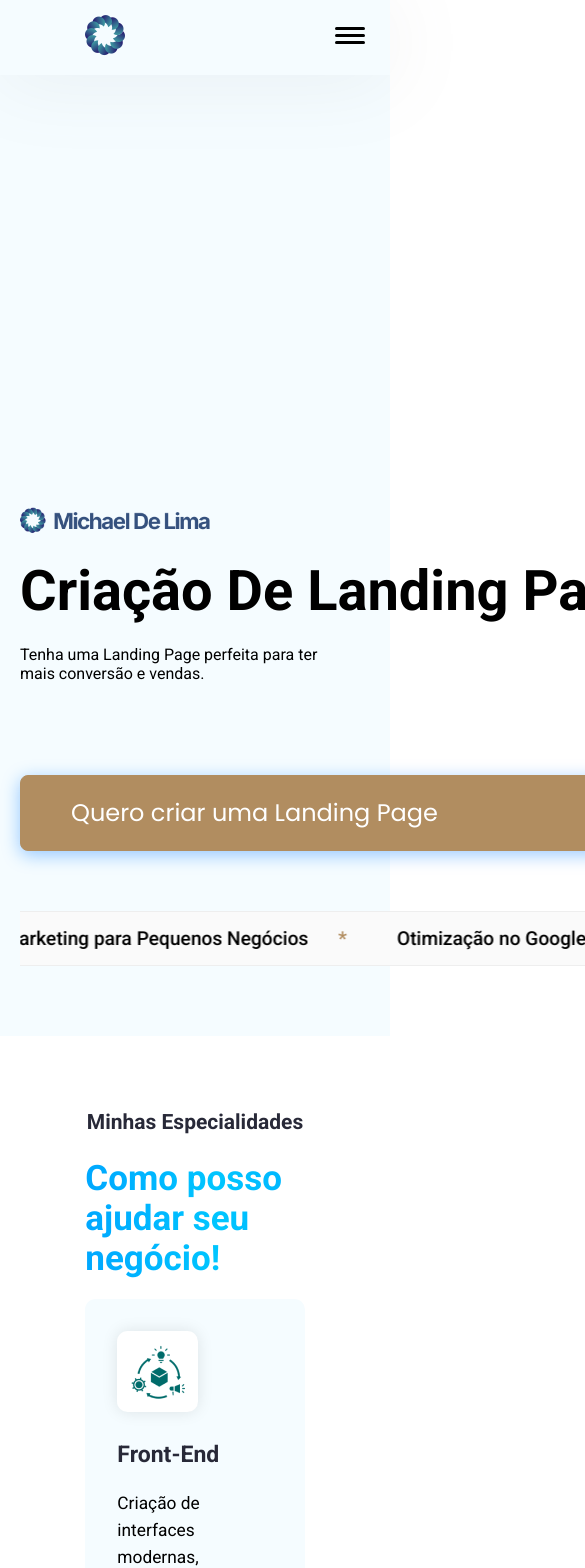
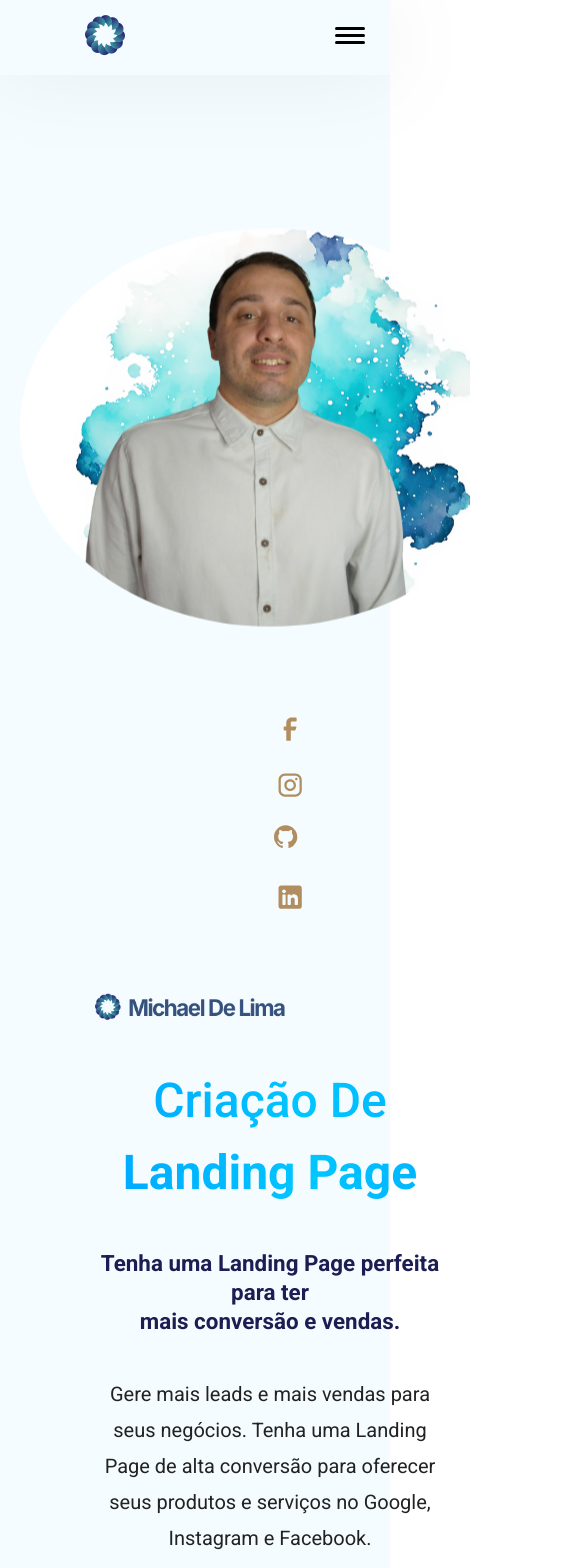
Before and after one commit to MichaeLdeLima27/Devfullstackmp, a React (Create React App) app: page / in a window 390 px wide. Shown: the top 1568 px of the page, 585 px wide, since content can reach past the window. Built offline with nearby package versions, Linux system fonts and the light colour scheme.

Commit message:
ajustando carrosel seção hero

```diff
--- a/src/App.css
+++ b/src/App.css
@@ -180,6 +180,7 @@ h2 {
 
 /* Navbar Style Start */
 .navbar {
+  position: relative;
   display: flex;
   justify-content: space-between;
   align-items: center;
@@ -190,7 +191,7 @@ h2 {
   top: 0;
   left: 0;
   right: 0;
-  z-index: 1;
+  z-index: 10;
 }
 .navbar--items > ul {
   list-style: none;
@@ -218,86 +219,190 @@ h2 {
 .navbar__logo {
   width: 190px;
   height: auto;
+  cursor: pointer;
+  margin-top: 30px;
 }
 /* Navbar Styler Ends */
-
+/* ========================= HERO SECTION ========================= */
 .hero--section {
   display: flex;
   justify-content: space-between;
   align-items: center;
-  padding: 100px 80px;
-  gap: 40px;
+  padding: 80px 60px;
+  flex-wrap: wrap;
+  gap: 30px;
   background-color: var(--bg-shade);
-  flex-wrap: wrap;
 }
 
-/* Texto */
+/* ========================= TEXTO ========================= */
 .hero--section--text {
   flex: 1;
   min-width: 300px;
   display: flex;
   flex-direction: column;
   gap: 20px;
+  font-family: 'Roboto', sans-serif;
+  max-width: 700px; /* permite o título completo */
 }
 
-/* Imagem */
+/* ========================= TÍTULO PRINCIPAL ========================= */
+.hero--section--title1 {
+  font-size: 60px; /* diminuiu para caber */
+  font-weight: bold;
+  line-height: 1.5;
+  background: linear-gradient(90deg, #007bff, #00c6ff, #007bff);
+  -webkit-background-clip: text;
+  background-clip: text;
+  -webkit-text-fill-color: transparent;
+  background-size: 300% 300%;
+  animation: gradientMove 6s ease infinite;
+  font-family: 'Roboto', sans-serif;
+  margin-top: 20px;
+}
+
+.hero--section-title--color {
+  font-weight: 500;
+}
+
+.hero--highlight {
+  font-weight: 700;
+}
+
+/* ========================= SUBTÍTULO ========================= */
+.tech-stack {
+  font-size: 1.8rem;
+  font-weight: 700;
+  color: var(--darkblue);
+  line-height: 1.3;
+  margin-top: 20px;
+  font-family: 'Roboto', sans-serif;
+}
+
+/* ========================= DESCRIÇÃO ========================= */
+.hero--section-description {
+  font-size: 1.5rem;
+  line-height: 1.5;
+  color: #333;
+  font-weight: 700;
+  margin-top: 20px;
+  font-family: 'Roboto', sans-serif;
+}
+
+/* ========================= BOTÃO CTA ========================= */
+.btn.btn-primary {
+  margin-top: 10px;
+  padding: 24px 30px;
+  font-size: 1.5rem;
+  font-weight: 600;
+  border-radius: 8px;
+  background-color: #007bff; /* azul inicial */
+  color: #fff; /* texto branco */
+  border: none;
+  cursor: pointer;
+  font-family: 'Roboto', sans-serif;
+  display: flex;               /* centraliza conteúdo */
+  justify-content: center;     /* horizontal */
+  align-items: center;         /* vertical */
+  gap: 10px;                   /* espaço entre texto e seta */
+  overflow: hidden;
+}
+
+/* Texto piscando */
+.btn.btn-primary span.text {
+  animation: blinkText 1.2s infinite;
+  display: inline-block;
+}
+
+/* Seta azul */
+.btn.btn-primary span.arrow {
+  color: #00c6ff; /* azul claro */
+  transition: color 0.3s ease;
+}
+
+/* Hover: botão branco, texto azul escuro, seta azul escuro */
+.btn.btn-primary:hover {
+  background-color: #003366; /* azul escuro */
+}
+
+.btn.btn-primary:hover span.text {
+  color: #003366; /* azul escuro */
+}
+
+.btn.btn-primary:hover span.arrow {
+  color: #003366; /* mesma cor do texto no hover */
+}
+
+/* Keyframes de piscada do texto */
+@keyframes blinkText {
+  0%, 50%, 100% {
+    opacity: 1;
+  }
+  25%, 75% {
+    opacity: 0.5;
+  }
+}
+
+
+/* ========================= IMAGEM E ÍCONES ========================= */
 .hero--section--media {
   flex: 1;
-  min-width: 300px;
+  min-width: 500px;
   display: flex;
-  flex-direction: column;
-  align-items: center;
-  position: relative;
+  align-items: center; /* mantém imagem e ícones na mesma linha */
+  gap: 20px;
 }
 
 .hero--section--media img {
   width: 100%;
-  max-width: 500px;
-  border-radius: 20px;
+  max-width: 550px;
+  border-radius: 50%;
   object-fit: cover;
-}
-
-/* Ícones sociais */
-.hero--social--icon2 {
-  position: absolute;
-  top: 50%;
-  right: -60px;
-  transform: translateY(-50%);
-  display: flex;
-  flex-direction: column;
-  gap: 26px;
-  z-index: 10;
+  animation: float 6s ease-in-out infinite;
+  margin-top: 150px;
 }
 
 .hero--social--icon2 ul {
   list-style: none;
-  padding: 0;
-  margin: 0;
+  display: flex;
+  flex-direction: column;
+  gap: 20px;
+  margin-top: 50px;
 }
 
-.hero--social--icon2 li a {
-  display: flex;
-  align-items: center;
-  justify-content: center;
-}
-
-/* Carrossel de keywords */
+/* ========================= CARROSSEL PALAVRAS ========================= */
 .hero-keywords-container {
+  width: 100%;
+  position: relative;
   overflow: hidden;
   white-space: nowrap;
-  width: 100%;
+  margin: 10px 0 0 0; /* só 10px de margem em cima */
+  padding: 10px 0; /* mantém um pequeno espaçamento interno */
+  background-color: rgba(255,255,255,0.05); /* opcional */
 }
 
 .keywords-track {
-  display: inline-block;
-  animation: scrollKeywords 30s linear infinite;
+  display: inline-flex;
+  gap: 50px;
+  animation: scrollKeywords 25s linear infinite;
+  width: max-content;
 }
 
 .keywords-track span {
-  display: inline-block;
-  margin-right: 50px;
   font-weight: 600;
   color: var(--primary);
+  font-size: 1rem;
+}
+
+/* ========================= ANIMAÇÕES ========================= */
+@keyframes gradientMove {
+  0% { background-position: 0% 50%; }
+  50% { background-position: 100% 50%; }
+  100% { background-position: 0% 50%; }
+}
+
+@keyframes float {
+  0%,100% { transform: translateY(0); }
+  50% { transform: translateY(-15px); }
 }
 
 @keyframes scrollKeywords {
@@ -305,12 +410,90 @@ h2 {
   100% { transform: translateX(-50%); }
 }
 
-/* Responsivo */
+/* ========================= RESPONSIVO ========================= */
+@media (max-width: 1024px) {
+  .hero--section {
+    flex-direction: column;
+    padding: 60px 40px;
+  }
+
+  .hero--section--media {
+    flex-direction: row; /* imagem + ícones em linha */
+    justify-content: center;
+    gap: 15px;
+    margin-top: 30px;
+  }
+
+  .hero--section--title1 {
+    font-size: 42px;
+  }
+}
+
+@media (max-width: 600px) {
+  .hero--section {
+    padding: 40px 20px;
+  }
+
+  .hero--section--title1 {
+    font-size: 36px;
+    text-align: center;
+  }
+
+  .tech-stack,
+  .hero--section-description {
+    text-align: center;
+    font-size: 1rem;
+  }
+
+  .hero--section--media {
+    flex-direction: column;
+    gap: 15px;
+  }
+}
+
+/* ========================= ANIMAÇÕES ========================= */
+@keyframes gradientMove {
+  0% { background-position: 0% 50%; }
+  50% { background-position: 100% 50%; }
+  100% { background-position: 0% 50%; }
+}
+
+@keyframes fadeInUp {
+  0% { opacity: 0; transform: translateY(20px); }
+  100% { opacity: 1; transform: translateY(0); }
+}
+
+@keyframes float {
+  0% { transform: translateY(0); }
+  50% { transform: translateY(-10px); }
+  100% { transform: translateY(0); }
+}
+
+@keyframes scrollKeywords {
+  0% { transform: translateX(0); }
+  100% { transform: translateX(-50%); }
+}
+
+/* ========================= RESPONSIVO ========================= */
 @media (max-width: 1024px) {
   .hero--section {
     flex-direction: column-reverse;
     padding: 50px 20px;
     gap: 30px;
+  }
+
+  .hero--section--title1 {
+    font-size: 48px;
+    white-space: normal;
+  }
+
+  .tech-stack {
+    font-size: 1.4rem;
+  }
+
+  .hero--section-description {
+    font-size: 1rem;
+    line-height: 1.5;
   }
 
   .hero--section--media {
@@ -330,9 +513,6 @@ h2 {
     animation: none;
   }
 }
-
-
-
 
 .footer--social--icon2 ul {
   display: flex;
--- a/src/Pages/Home/HeroSection.jsx
+++ b/src/Pages/Home/HeroSection.jsx
@@ -1,9 +1,14 @@
+// HeroSection.tsx
+import React from 'react'
+import '../../App.css'
+
 export default function HeroSection() {
   return (
+    <>
+      {/* ========================= HERO ========================= */}
       <section id="heroSection" className="hero--section">
-      {/* Texto */}
+        {/* Texto principal */}
         <div className="hero--section--text">
-        {/* Logo */}
           <div className="hero--logo">
             <img
               src="./img/logoipsum-custom-logo.png"
@@ -12,7 +17,6 @@ export default function HeroSection() {
             />
           </div>
 
-        {/* Título e subtítulo */}
           <h1 className="hero--section--title1">
             <span className="hero--section-title--color">
               Criação De <span className="hero--highlight">Landing Page</span>
@@ -30,40 +34,19 @@ export default function HeroSection() {
             Google, Instagram e Facebook.
           </p>
 
-        {/* Botão CTA */}
           <button className="btn btn-primary">
-          Quero criar uma Landing Page
+            <span>Quero criar uma Landing Page</span>
+            <span className="arrow">→</span>
           </button>
-
-        {/* Carrossel de keywords */}
-        <div className="hero-keywords-container">
-          <div className="keywords-track">
-            <span>Criação de Landing Pages</span>
-            <span>Sites Profissionais</span>
-            <span>Marketing para Pequenos Negócios</span>
-            <span>Otimização no Google Meu Negócio</span>
-            <span>Tráfego Pago com Google Ads</span>
-            <span>Gestão de Anúncios no Meta Ads</span>
-            <span>Sites que Vendem Mais</span>
-            <span>Apresentação Profissional Online</span>
-            <span>Experiência Visual que Converte</span>
-            {/* duplicados para loop infinito */}
-            <span>Criação de Landing Pages</span>
-            <span>Sites Profissionais</span>
-            <span>Marketing para Pequenos Negócios</span>
-            <span>Otimização no Google Meu Negócio</span>
-            <span>Tráfego Pago com Google Ads</span>
-            <span>Gestão de Anúncios no Meta Ads</span>
-            <span>Sites que Vendem Mais</span>
-            <span>Apresentação Profissional Online</span>
-            <span>Experiência Visual que Converte</span>
-          </div>
-        </div>
         </div>
 
         {/* Imagem e ícones sociais */}
         <div className="hero--section--media">
-        <img src="/img/michelmp1.png" alt="Michael De Lima" />
+          <img
+            src="/img/michelmp1.png"
+            alt="Michael De Lima"
+            className="hero--media--img"
+          />
           <div className="hero--social--icon2">
             <ul>
               {/* Facebook */}
@@ -80,10 +63,11 @@ export default function HeroSection() {
                     viewBox="0 0 33 33"
                     fill="none"
                   >
+                    {' '}
                     <path
                       d="M22.6667 8.65479H18.6667C17.9303 8.65479 17.3333 9.25175 17.3333 9.98812V13.9881H22.6667C22.8183 13.9848 22.9621 14.0553 23.0523 14.1773C23.1424 14.2993 23.1677 14.4575 23.12 14.6015L22.1333 17.5348C22.0424 17.804 21.7908 17.986 21.5067 17.9881H17.3333V27.9881C17.3333 28.3563 17.0348 28.6548 16.6667 28.6548H13.3333C12.9651 28.6548 12.6667 28.3563 12.6667 27.9881V17.9881H10.6667C10.2985 17.9881 10 17.6896 10 17.3215V14.6548C10 14.2867 10.2985 13.9881 10.6667 13.9881H12.6667V9.98812C12.6667 7.0426 15.0545 4.65479 18 4.65479H22.6667C23.0348 4.65479 23.3333 4.95327 23.3333 5.32145V7.98812C23.3333 8.35631 23.0348 8.65479 22.6667 8.65479Z"
                       fill="var(--primary)"
-                  />
+                    />{' '}
                   </svg>
                 </a>
               </li>
@@ -101,12 +85,13 @@ export default function HeroSection() {
                     viewBox="0 0 33 33"
                     fill="none"
                   >
+                    {' '}
                     <path
                       fillRule="evenodd"
                       clipRule="evenodd"
                       d="M22.0001 4.65479H11.3334C7.65152 4.65479 4.66675 7.63956 4.66675 11.3215V21.9881C4.66675 25.67 7.65152 28.6548 11.3334 28.6548H22.0001C25.6819 28.6548 28.6667 25.67 28.6667 21.9881V11.3215C28.6667 7.63956 25.6819 4.65479 22.0001 4.65479ZM26.3334 21.9881C26.3261 24.3783 24.3902 26.3141 22.0001 26.3215H11.3334C8.94321 26.3141 7.0074 24.3783 7.00008 21.9881V11.3215C7.0074 8.93125 8.94321 6.99544 11.3334 6.98812H22.0001C24.3902 6.99544 26.3261 8.93125 26.3334 11.3215V21.9881ZM23.0001 11.6548C23.7365 11.6548 24.3334 11.0578 24.3334 10.3215C24.3334 9.58508 23.7365 8.98812 23.0001 8.98812C22.2637 8.98812 21.6667 9.58508 21.6667 10.3215C21.6667 11.0578 22.2637 11.6548 23.0001 11.6548ZM16.6667 10.6548C13.353 10.6548 10.6667 13.3411 10.6667 16.6548C10.6667 19.9685 13.353 22.6548 16.6667 22.6548C19.9805 22.6548 22.6667 19.9685 22.6667 16.6548C22.6703 15.0624 22.0393 13.5342 20.9133 12.4082C19.7873 11.2822 18.2591 10.6512 16.6667 10.6548ZM13.0001 16.6548C13.0001 18.6799 14.6417 20.3215 16.6667 20.3215C18.6918 20.3215 20.3334 18.6799 20.3334 16.6548C20.3334 14.6297 18.6918 12.9881 16.6667 12.9881C14.6417 12.9881 13.0001 14.6297 13.0001 16.6548Z"
                       fill="var(--primary)"
-                  />
+                    />{' '}
                   </svg>
                 </a>
               </li>
@@ -124,30 +109,15 @@ export default function HeroSection() {
                     viewBox="0 0 33 33"
                     fill="none"
                   >
+                    {' '}
                     <path
-                    d="M12 .297c-6.63 0-12 5.373-12 12
-                  0 5.303 3.438 9.8 8.205 11.385.6.113.82-.258.82-.577
-                  0-.285-.01-1.04-.015-2.04-3.338.724-4.042-1.61-4.042-1.61
-                  -.546-1.387-1.333-1.757-1.333-1.757-1.09-.744.083-.729.083-.729
-                  1.205.084 1.84 1.237 1.84 1.237 1.07 1.835 2.807 1.304 3.492.997
-                  .108-.776.418-1.305.762-1.605-2.665-.3-5.466-1.332-5.466-5.93
-                  0-1.31.467-2.38 1.235-3.22-.135-.303-.54-1.523.105-3.176
-                  0 0 1.005-.322 3.3 1.23a11.48 11.48 0 0 1 3.003-.404
-                  c1.02.005 2.045.138 3.003.404 2.28-1.552 3.285-1.23
-                  3.285-1.23 .645 1.653.24 2.873.12 3.176
-                  .765.84 1.23 1.91 1.23 3.22
-                  0 4.61-2.805 5.625-5.475 5.92
-                  .42.36.81 1.096.81 2.22
-                  0 1.606-.015 2.896-.015 3.286
-                  0 .315.21.69.825.57
-                  C20.565 22.092 24 17.592 24 12.297
-                  c0-6.627-5.373-12-12-12"
+                      d="M12 .297c-6.63 0-12 5.373-12 12 0 5.303 3.438 9.8 8.205 11.385.6.113.82-.258.82-.577 0-.285-.01-1.04-.015-2.04-3.338.724-4.042-1.61-4.042-1.61-.546-1.387-1.333-1.757-1.333-1.757-1.09-.744.083-.729.083-.729 1.205.084 1.84 1.237 1.84 1.237 1.07 1.835 2.807 1.304 3.492.997.108-.776.418-1.305.762-1.605-2.665-.3-5.466-1.332-5.466-5.93 0-1.31.467-2.38 1.235-3.22-.135-.303-.54-1.523.105-3.176 0 0 1.005-.322 3.3 1.23a11.48 11.48 0 0 1 3.003-.404 c1.02.005 2.045.138 3.003.404 2.28-1.552 3.285-1.23 3.285-1.23 .645 1.653.24 2.873.12 3.176 .765.84 1.23 1.91 1.23 3.22 0 4.61-2.805 5.625-5.475 5.92 .42.36.81 1.096.81 2.22 0 1.606-.015 2.896-.015 3.286 0 .315.21.69.825.57 C20.565 22.092 24 17.592 24 12.297 c0-6.627-5.373-12-12-12"
                       fill="var(--primary)"
-                  />
+                    />{' '}
                   </svg>
                 </a>
               </li>
-            {/* Linkedin */}
+              {/* LinkedIn */}
               <li>
                 <a
                   href="https://www.linkedin.com/in/michelap19/"
@@ -161,12 +131,13 @@ export default function HeroSection() {
                     viewBox="0 0 33 33"
                     fill="none"
                   >
+                    {' '}
                     <path
                       fillRule="evenodd"
                       clipRule="evenodd"
                       d="M7.33341 4.65479H26.0001C27.4729 4.65479 28.6667 5.84869 28.6667 7.32145V25.9881C28.6667 27.4609 27.4729 28.6548 26.0001 28.6548H7.33341C5.86065 28.6548 4.66675 27.4609 4.66675 25.9881V7.32145C4.66675 5.84869 5.86065 4.65479 7.33341 4.65479ZM11.3334 24.6548C11.7016 24.6548 12.0001 24.3563 12.0001 23.9881V14.6548C12.0001 14.2867 11.7016 13.9881 11.3334 13.9881H9.33342C8.96523 13.9881 8.66675 14.2867 8.66675 14.6548V23.9881C8.66675 24.3563 8.96523 24.6548 9.33342 24.6548H11.3334ZM10.3334 12.6548C9.22884 12.6548 8.33341 11.7594 8.33341 10.6548C8.33341 9.55021 9.22884 8.65479 10.3334 8.65479C11.438 8.65479 12.3334 9.55021 12.3334 10.6548C12.3334 11.7594 11.438 12.6548 10.3334 12.6548ZM24.0001 24.6548C24.3682 24.6548 24.6667 24.3563 24.6667 23.9881V17.8548C24.7101 15.7359 23.1435 13.9275 21.0401 13.6681C19.5694 13.5338 18.1445 14.2207 17.3334 15.4548V14.6548C17.3334 14.2867 17.0349 13.9881 16.6667 13.9881H14.6667C14.2986 13.9881 14.0001 14.2867 14.0001 14.6548V23.9881C14.0001 24.3563 14.2986 24.6548 14.6667 24.6548H16.6667C17.0349 24.6548 17.3334 24.3563 17.3334 23.9881V18.9881C17.3334 17.8836 18.2289 16.9881 19.3334 16.9881C20.4379 16.9881 21.3334 17.8836 21.3334 18.9881V23.9881C21.3334 24.3563 21.6319 24.6548 22.0001 24.6548H24.0001Z"
                       fill="var(--primary)"
-                  />
+                    />{' '}
                   </svg>
                 </a>
               </li>
@@ -174,5 +145,33 @@ export default function HeroSection() {
           </div>
         </div>
       </section>
+
+      {/* ========================= CARROSSEL DE PALAVRAS ========================= */}
+      <section className="hero-keywords-section">
+        <div className="hero-keywords-container">
+          <div className="keywords-track">
+            <span>Criação de Landing Pages</span>
+            <span>Sites Profissionais</span>
+            <span>Marketing para Pequenos Negócios</span>
+            <span>Otimização no Google Meu Negócio</span>
+            <span>Tráfego Pago com Google Ads</span>
+            <span>Gestão de Anúncios no Meta Ads</span>
+            <span>Sites que Vendem Mais</span>
+            <span>Apresentação Profissional Online</span>
+            <span>Experiência Visual que Converte</span>
+            {/* Duplicados para loop infinito */}
+            <span>Criação de Landing Pages</span>
+            <span>Sites Profissionais</span>
+            <span>Marketing para Pequenos Negócios</span>
+            <span>Otimização no Google Meu Negócio</span>
+            <span>Tráfego Pago com Google Ads</span>
+            <span>Gestão de Anúncios no Meta Ads</span>
+            <span>Sites que Vendem Mais</span>
+            <span>Apresentação Profissional Online</span>
+            <span>Experiência Visual que Converte</span>
+          </div>
+        </div>
+      </section>
+    </>
   )
 }
```
Lines whose indentation alone changed are shown as unchanged.
